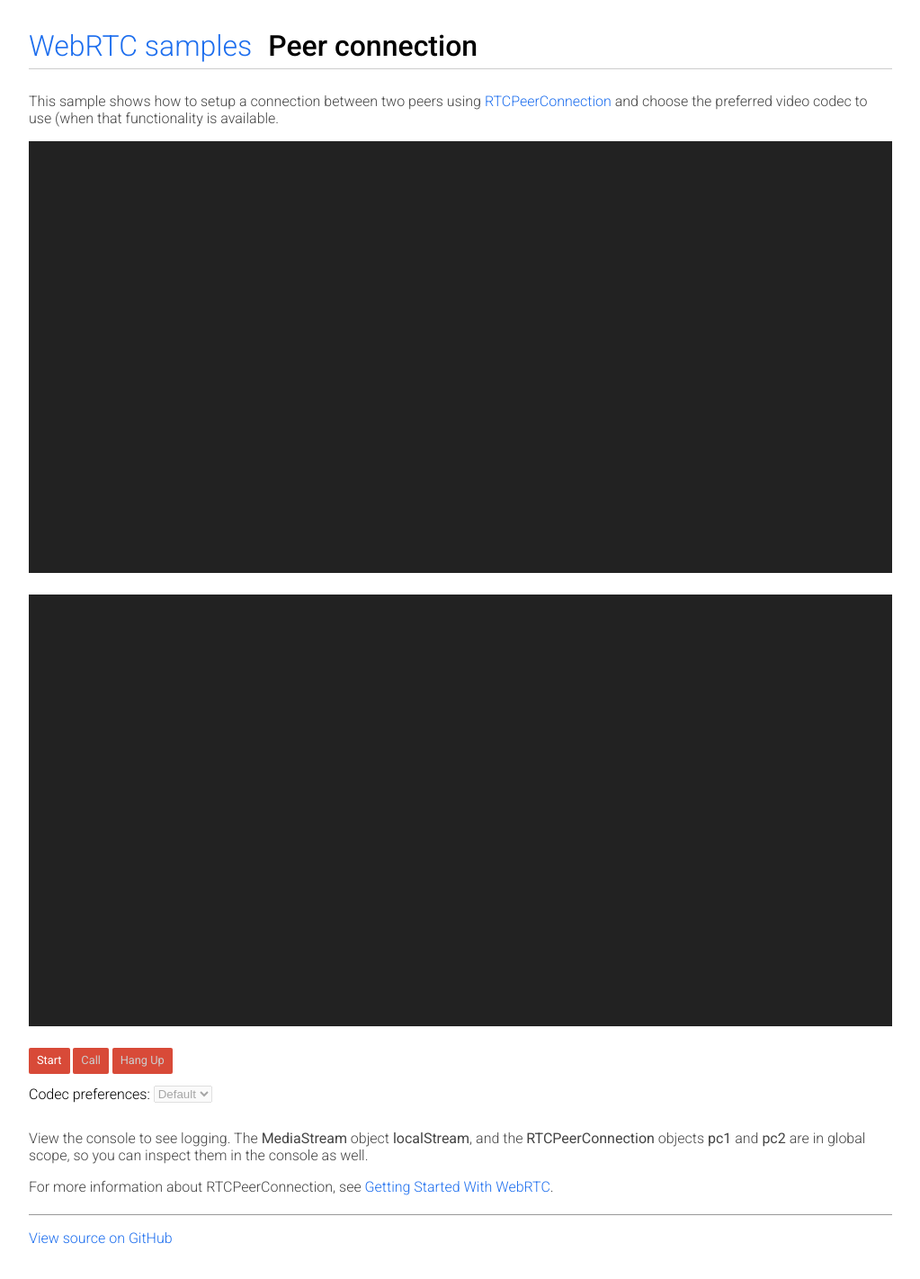
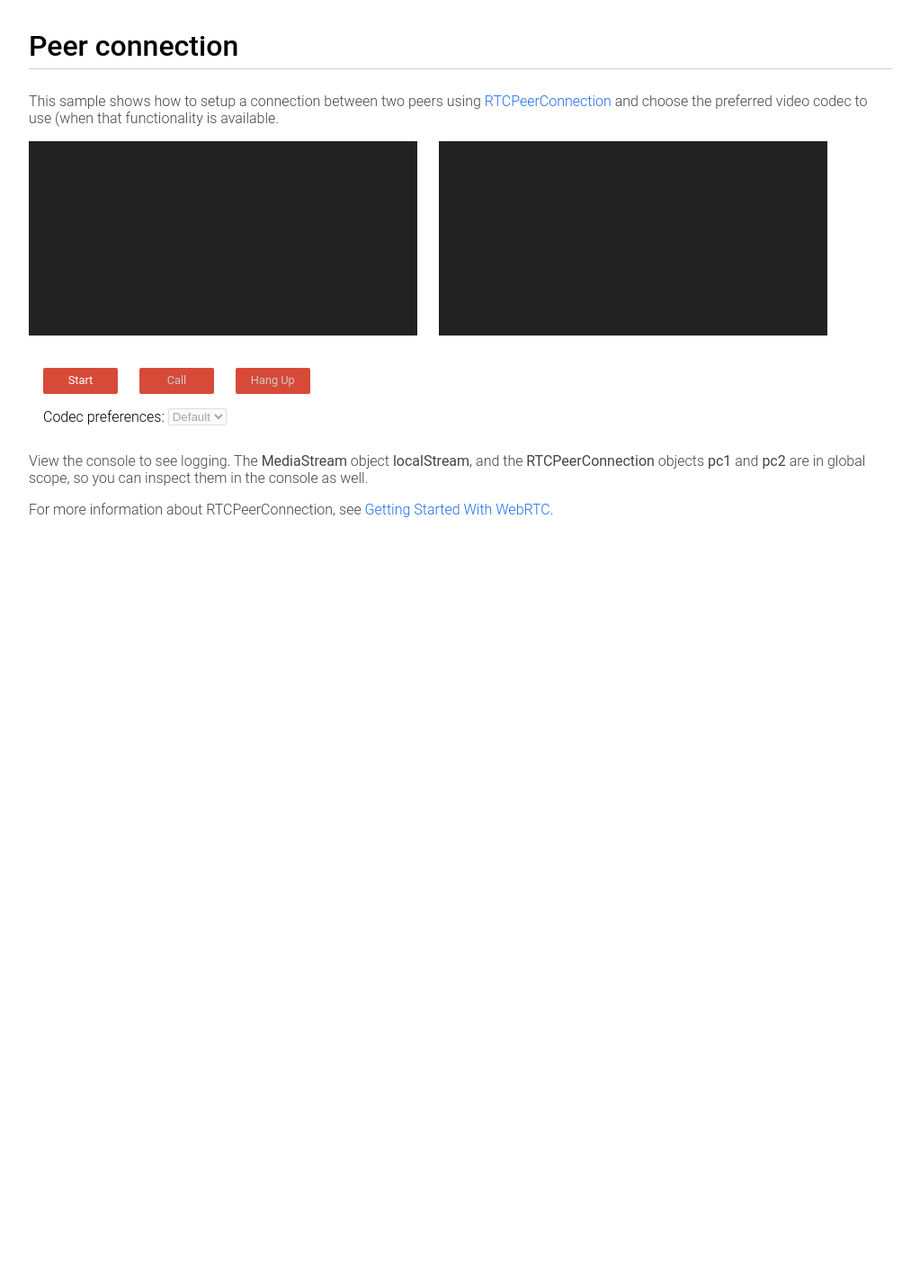
Before and after one commit to hnakayam/webrtc-samples, a plain HTML site: page change-codecs/index.html in a window 1280 px wide. Shown: the whole page at 90% size, without its empty margins (128-1151 px from the left). After the commit the page ends 800 px from the top, so only its background shows below. Drawn offline with Linux system fonts and the light colour scheme.

Commit message:
update index.html

```diff
--- a/change-codecs/index.html
+++ b/change-codecs/index.html
@@ -13,7 +13,6 @@
     <meta name="description" content="WebRTC code samples">
     <meta name="viewport" content="width=device-width, user-scalable=yes, initial-scale=1, maximum-scale=1">
     <meta itemprop="description" content="Client-side WebRTC code samples">
-    <meta itemprop="image" content="../../../images/webrtc-icon-192x192.png">
     <meta itemprop="name" content="WebRTC code samples">
     <meta name="mobile-web-app-capable" content="yes">
     <meta id="theme-color" name="theme-color" content="#ffffff">
@@ -22,18 +21,15 @@
 
     <title>Peer connection</title>
 
-    <link rel="icon" sizes="192x192" href="../../../images/webrtc-icon-192x192.png">
-    <link href="//fonts.googleapis.com/css?family=Roboto:300,400,500,700" rel="stylesheet" type="text/css">
-    <link rel="stylesheet" href="../../../css/main.css"/>
     <link rel="stylesheet" href="css/main.css"/>
+    <link rel="stylesheet" href="css/local.css"/>
 
 </head>
 
 <body>
 
 <div id="container">
-    <h1><a href="//webrtc.github.io/samples/" title="WebRTC samples homepage">WebRTC samples</a>
-        <span>Peer connection</span></h1>
+    <h1><span>Peer connection</span></h1>
 
     <p>This sample shows how to setup a connection between two peers using
         <a href="https://developer.mozilla.org/en-US/docs/Web/API/RTCPeerConnection">RTCPeerConnection</a> and
@@ -65,15 +61,10 @@
                                                             title="HTML5 Rocks article about WebRTC by Sam Dutton">Getting
         Started With WebRTC</a>.</p>
 
-
-    <a href="https://github.com/webrtc/samples/tree/gh-pages/src/content/peerconnection/change-codecs"
-       title="View source for this page on GitHub" id="viewSource">View source on GitHub</a>
-
 </div>
 
 <script src="https://webrtc.github.io/adapter/adapter-latest.js"></script>
 <script src="js/main.js" async></script>
 
-<script src="../../../js/lib/ga.js"></script>
 </body>
 </html>
```
